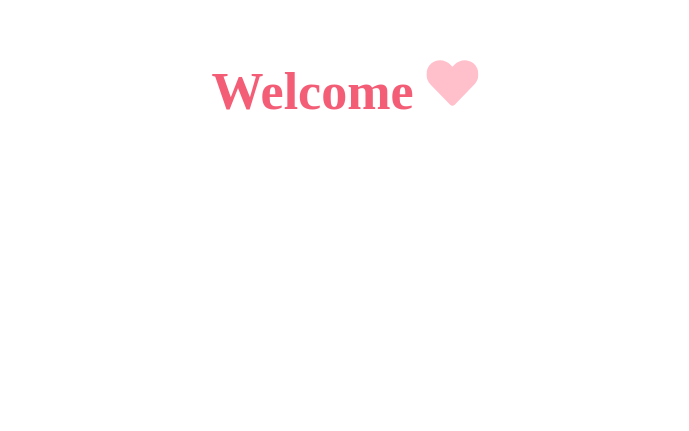
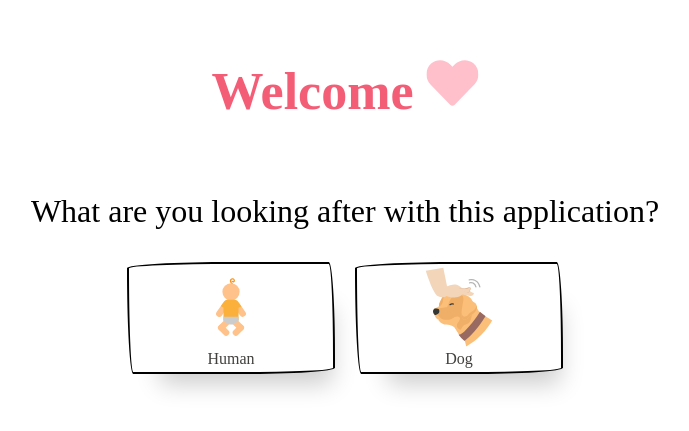
Before and after one commit to kanon-inoue/baby_sitting_app, a React (Create React App) app: page / in a window 1280 px wide. Shown: the part 191-622 px from the top of the page, without its empty margins (295-984 px from the left). Built offline with nearby package versions, Linux system fonts and the light colour scheme.

Commit message:
question and button done!

```diff
--- a/src/App.css
+++ b/src/App.css
@@ -20,7 +20,6 @@
 
 .App-header {
   position:absolute;
-  background-color: white;
   min-height: 100vh;
   display: flex;
   flex-direction: column;
@@ -30,3 +29,66 @@
   color: rgb(244, 93, 118);
   font-family: American Typewriter, serif;
 }
+
+.app_question {
+  margin-top: 30%;
+  font-family: American Typewriter, serif;
+  font-size: 2rem;
+}
+
+.button_section {
+  display:flex;
+  justify-content: center;
+  align-items: center;
+  gap: 20px;
+}
+
+.baby_img,.dog_img{
+  height: 5rem;
+}
+
+button {
+  align-self: center;
+  background-color: #fff;
+  background-image: none;
+  background-position: 0 90%;
+  background-repeat: repeat no-repeat;
+  background-size: 4px 3px;
+  border-radius: 15px 225px 255px 15px 15px 255px 225px 15px;
+  border-style: solid;
+  border-width: 2px;
+  box-shadow: rgba(0, 0, 0, .2) 15px 28px 25px -18px;
+  box-sizing: border-box;
+  color: #41403e;
+  cursor: pointer;
+  display: flex;
+  font-family: American Typewriter, serif;
+  font-size: 1rem;
+  line-height: 23px;
+  outline: none;
+  padding: .75rem;
+  text-decoration: none;
+  transition: all 235ms ease-in-out;
+  border-bottom-left-radius: 15px 255px;
+  border-bottom-right-radius: 225px 15px;
+  border-top-left-radius: 255px 15px;
+  border-top-right-radius: 15px 225px;
+  user-select: none;
+  -webkit-user-select: none;
+  touch-action: manipulation;
+  height: 7rem;
+  width: 13rem;
+  flex-direction: column;
+  justify-content: center;
+  align-items: center;
+
+}
+
+button:hover {
+  box-shadow: rgba(0, 0, 0, .3) 2px 8px 8px -5px;
+  transform: translate3d(0, 2px, 0);
+}
+
+button:focus {
+  box-shadow: rgba(0, 0, 0, .3) 2px 8px 4px -6px;
+}
--- a/src/App.js
+++ b/src/App.js
@@ -1,6 +1,8 @@
 import './App.css';
 import React, { Component } from 'react';
 import {FaHeart} from 'react-icons/fa';
+import dog from "./dog.svg";
+import baby from "./baby.svg";
 
 
 function App() {
@@ -9,10 +11,12 @@ function App() {
       <header className="App-header" id="App-header">
         <h1 class= "welcom" id="welcom">Welcome <FaHeart style={{color: 'pink'}}/></h1>
       </header>
-      <div>
-        <h3 class="owner_question" id="owner_question">What are you looking after?</h3>
-        <button>Human</button>
-        <button>Dog</button>
+      <div class="app_question">
+        <p class="owner_question" id="owner_question">What are you looking after with this application?</p>
+        <div class="button_section">
+          <button class="baby_button"><img class="baby_img"src={baby}/>Human</button>
+          <button class="dog_button"><img class="dog_img"src={dog}/>Dog</button>
+        </div>
       </div>
     </div>
 
```
Also changed, not shown: src/baby.svg.
